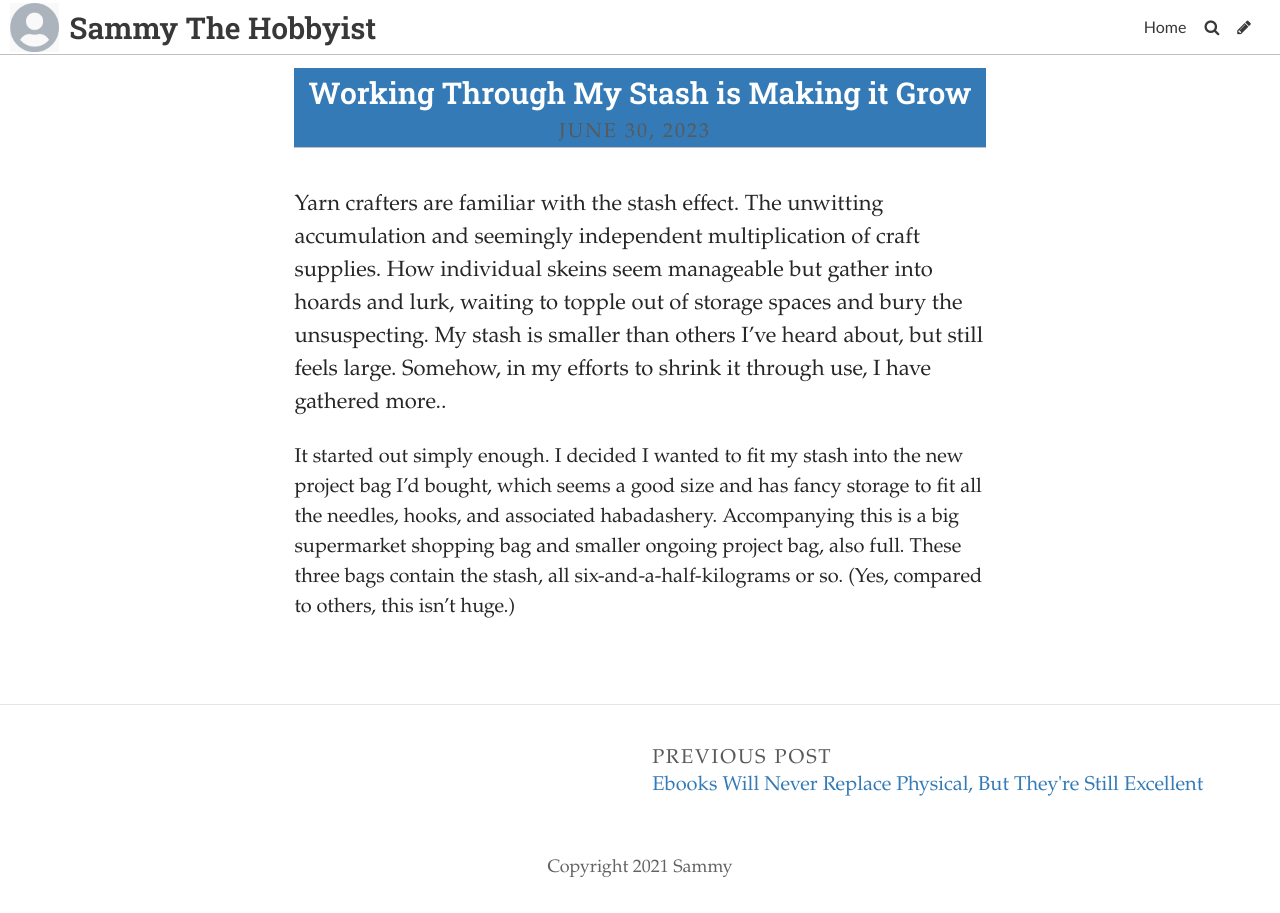
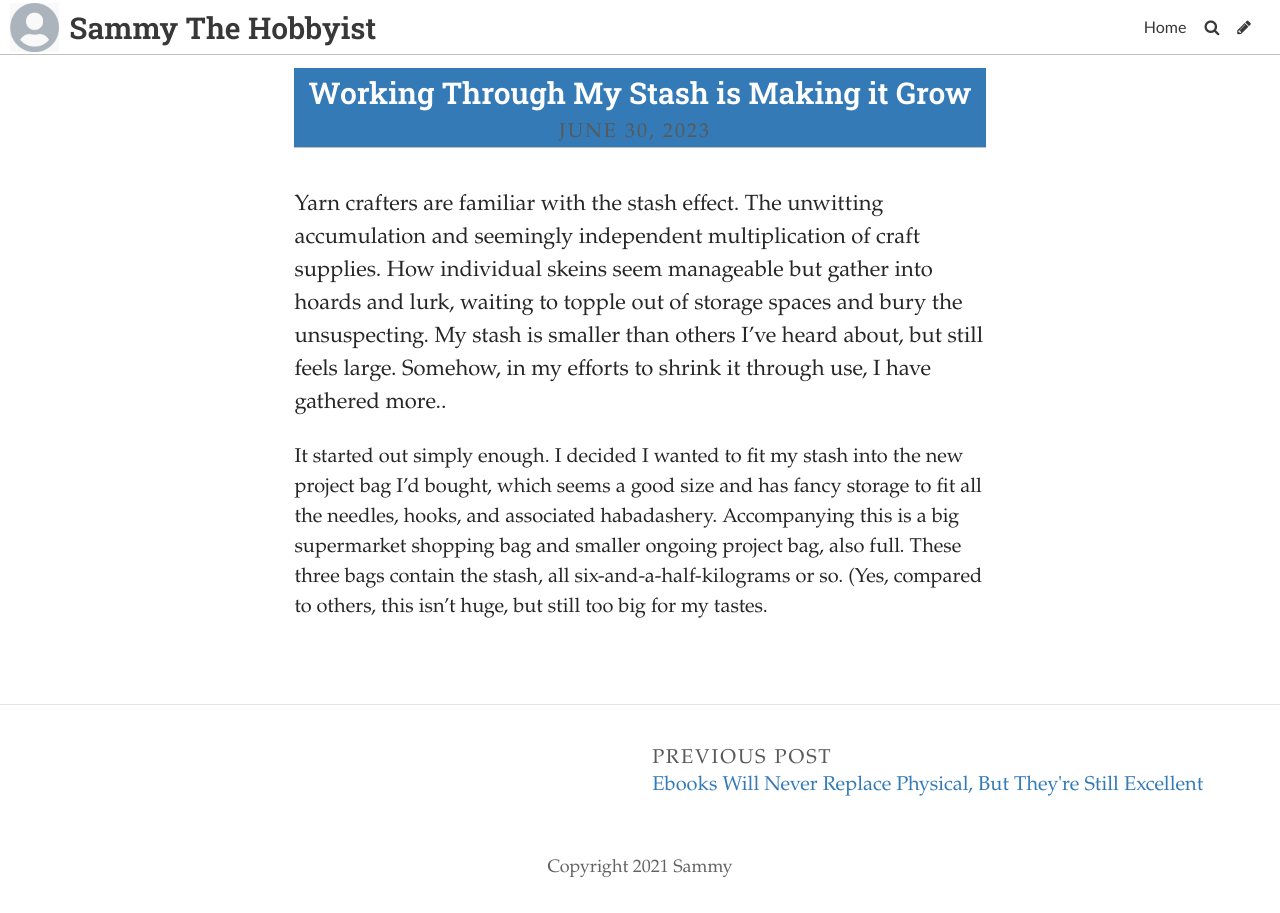
Before and after one commit to SammySpinsAYarn/Blog, a Jekyll site: the page built from _posts/2023-06-22-what-shall-i-write-about.md, in a window 1280 px wide. Built offline with Jekyll 4.4.1, drawn with Linux system fonts in a browser that asks for light colours; some web fonts are replaced.

Commit message:
Update Post “2023-06-22-what-shall-i-write-about”

```diff
--- a/_posts/2023-06-22-what-shall-i-write-about.md
+++ b/_posts/2023-06-22-what-shall-i-write-about.md
@@ -7,4 +7,4 @@
 ---
 Yarn crafters are familiar with the stash effect. The unwitting accumulation and seemingly independent multiplication of craft supplies. How individual skeins seem manageable but gather into hoards and lurk, waiting to topple out of storage spaces and bury the unsuspecting. My stash is smaller than others I've heard about, but still feels large. Somehow, in my efforts to shrink it through use, I have gathered more..
 
-I﻿t started out simply enough. I decided I wanted to fit my stash into the new project bag I'd bought, which seems a good size and has fancy storage to fit all the needles, hooks, and associated habadashery. Accompanying this is a big supermarket shopping bag and smaller ongoing project bag, also full. These three bags contain the stash, all six-and-a-half-kilograms or so. (Yes, compared to others, this isn't huge.)
+I﻿t started out simply enough. I decided I wanted to fit my stash into the new project bag I'd bought, which seems a good size and has fancy storage to fit all the needles, hooks, and associated habadashery. Accompanying this is a big supermarket shopping bag and smaller ongoing project bag, also full. These three bags contain the stash, all six-and-a-half-kilograms or so. (Yes, compared to others, this isn't huge, but still too big for my tastes.
```
